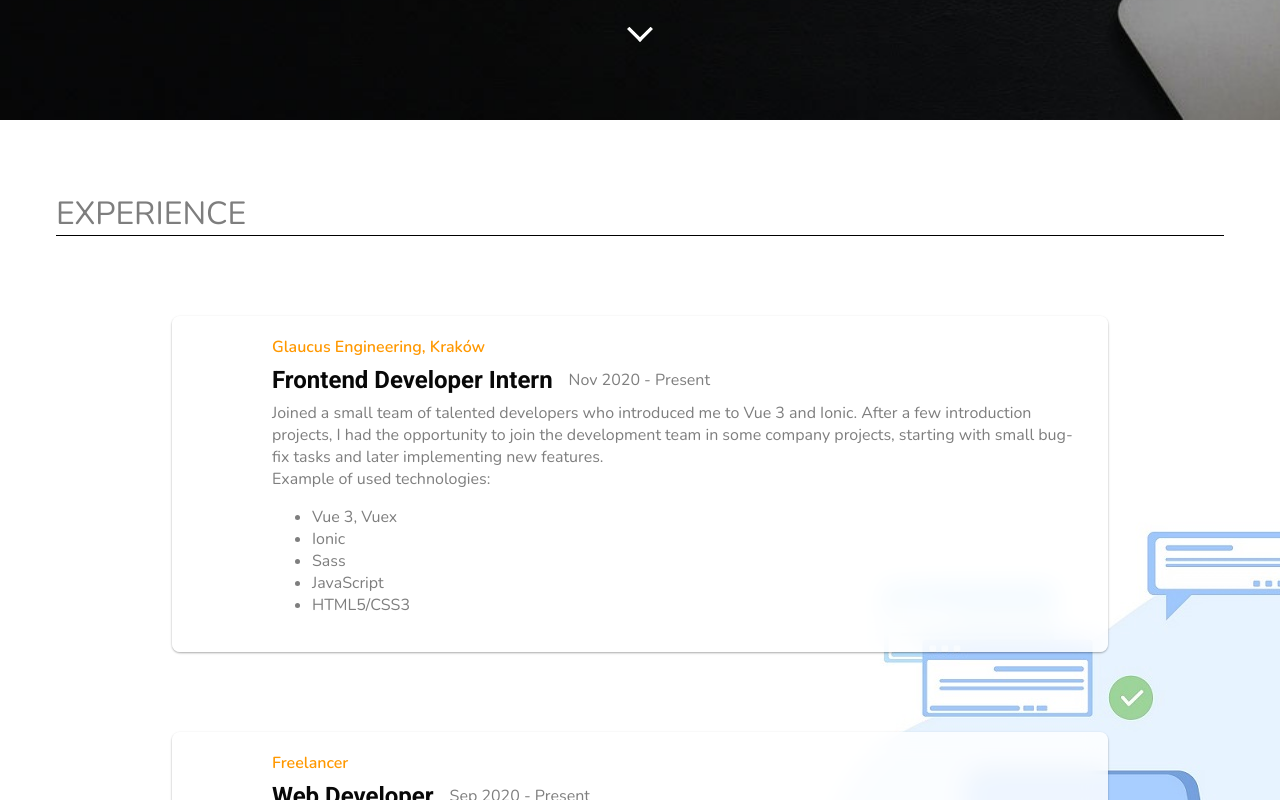
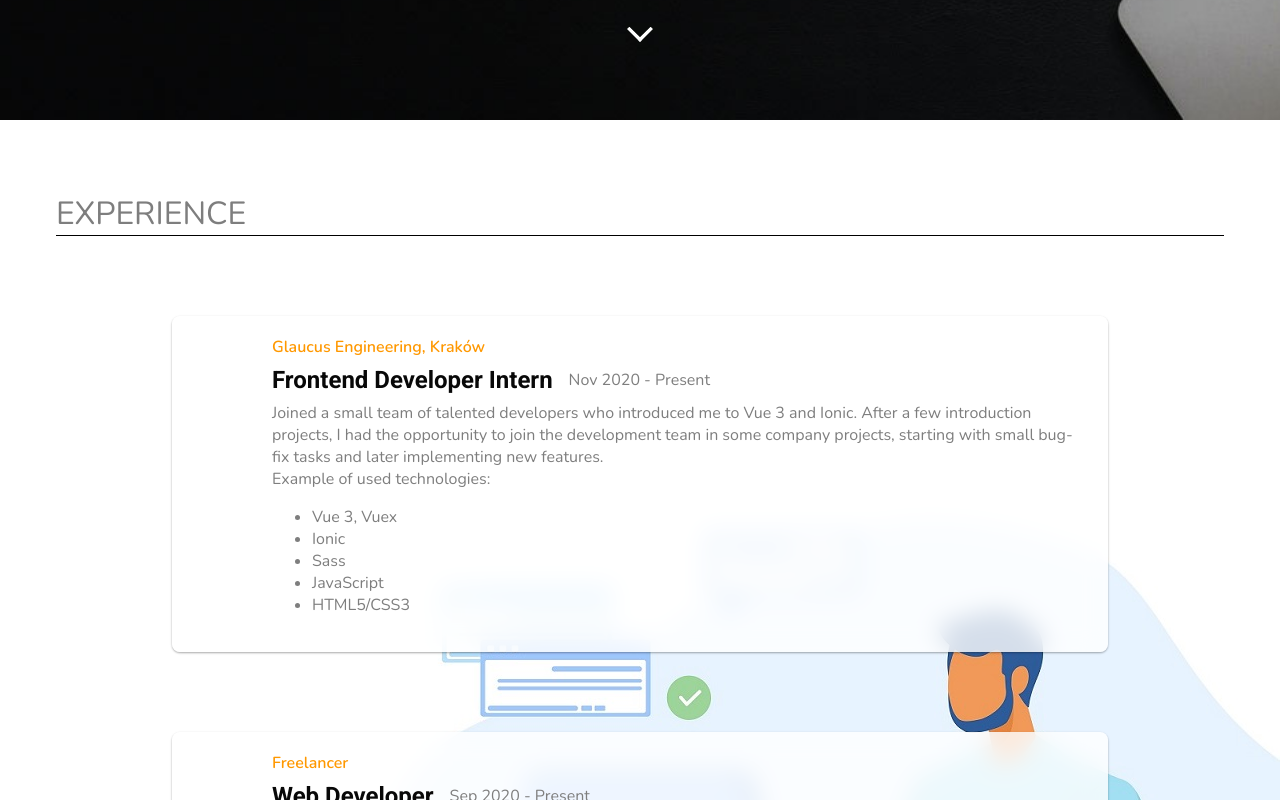
Before and after one commit to joaoarteiro/web-portfolio, a React (Create React App) app: page /about in a window 1280 px wide. Shown: the part 680-1480 px from the top of the page. Built offline with nearby package versions, Linux system fonts and the light colour scheme.

Commit message:
adjusted bg

```diff
--- a/src/App.css
+++ b/src/App.css
@@ -134,7 +134,7 @@ transition: .7s;
 #experience {
   background: url("components/Experience/worker-illustration.jpg");
   background-repeat: no-repeat;
-  background-position: left;
+  background-position: right;
 }
 
 .experience-container {
@@ -180,7 +180,7 @@ transition: .7s;
   margin: 0 auto;
   padding: 0;
   height: 20vh;
-  background: rgb(19, 19, 19);
+  background: rgb(46, 46, 46);
 }
 
 .contact-icons {
--- a/src/components/Contact/Contact.jsx
+++ b/src/components/Contact/Contact.jsx
@@ -10,7 +10,6 @@ function Contact() {
           <a href="https://github.com/joaoarteiro" target="_blank" rel="noopener noreferrer" className="fa fa-github"> </a>
           <a href="https://www.facebook.com/joao.bernardo.566/" target="_blank" rel="noopener noreferrer" className="fa fa-facebook"> </a>
           <a href="mailto:joaoarteiro@gmail.com" className="fa fa-envelope"> </a>
-
         </div>
       </div >
     </div>
--- a/src/components/Experience/Experience.jsx
+++ b/src/components/Experience/Experience.jsx
@@ -13,7 +13,7 @@ function Experience() {
         <div className="title">
           EXPERIENCE
         </div>
-        <div className="experience-container" onClick={openLink}>
+        <div className="experience-container">
             <div className="color-text">Glaucus Engineering, Kraków</div>
             <div className="strong-title">Frontend Developer Intern
                 <div className="date-interval">Nov 2020 - Present</div>
```
Also changed, not shown: src/components/Contact/mailbox-illustration.svg (added).
